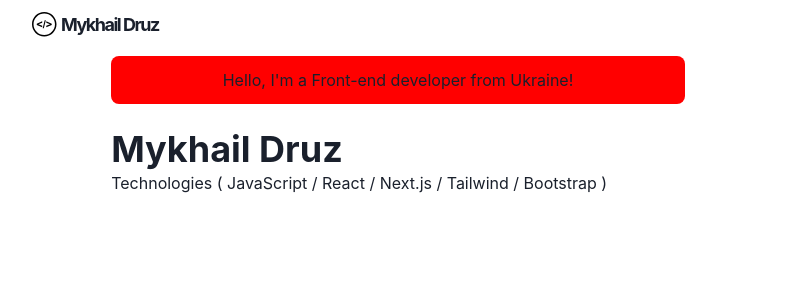
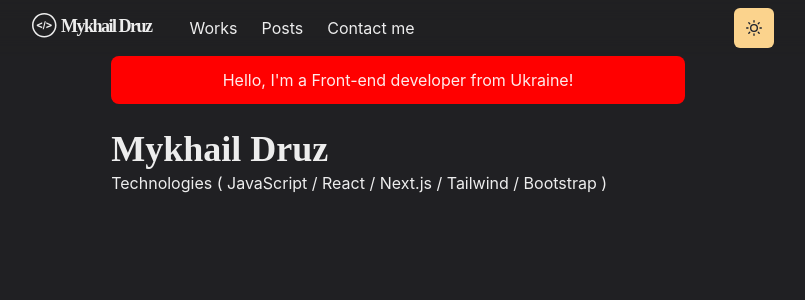
Before and after one commit to mykhail-druz/portfolio-website, a Next.js app: page / in a window 1280 px wide. Shown: the top 300 px of the page, without its empty margins (242-1047 px from the left). Built offline with nearby package versions, Linux system fonts and the light colour scheme.

Commit message:
Add dark mode and humburger menu

```diff
--- a/src/components/icons/print.js
+++ b/src/components/icons/print.js
@@ -3,9 +3,9 @@
     <svg
       width={25}
       height={25}
-      className="w-5 inline-block transition-transform group-hover:rotate-[20deg]"
+      className="w-5 inline-block transition-transform group-hover:rotate-[20deg] color:white"
       viewBox="0 0 500 500"
-      fill="#000000"
+      fill="currentColor"
       {...props}
     >
     <g>
--- /dev/null
+++ b/src/components/layouts/theme-toggle-button.js
@@ -0,0 +1,15 @@
+import { IconButton, useColorMode, useColorModeValue } from "@chakra-ui/react";
+import { SunIcon, MoonIcon } from '@chakra-ui/icons';
+
+const ThemeToggleButton = () => {
+    const { toggleColorMode } = useColorMode()
+
+    return (
+        <IconButton aria-label="Toggle theme"
+        colorScheme={useColorModeValue('purple', 'orange')}
+        icon={useColorModeValue(<MoonIcon />, <SunIcon />)}
+        onClick={toggleColorMode}></IconButton>
+    )
+}
+
+export default ThemeToggleButton
--- a/src/components/logo.js
+++ b/src/components/logo.js
@@ -13,7 +13,7 @@
     line-height: 20px;
     padding: 10px;
 
-    &:hover img {
+    &:hover svg {
         transform: rotate(20deg);
     }
 `
--- a/src/components/navbar.js
+++ b/src/components/navbar.js
@@ -10,11 +10,12 @@
     Menu,
     MenuItem,
     MenuList,
-    MenuBitton,
     IconButton,
-    useColorModeValue
+    useColorModeValue,
+    MenuButton
 } from '@chakra-ui/react';
-import { HumburgerIcon } from '@chakra-ui/icons';
+import { HamburgerIcon, HumburgerIcon } from '@chakra-ui/icons';
+import ThemeToggleButton from './layouts/theme-toggle-button';
 
 const LinkItem = ({ href, path, children }) => {
     const active = path === href
@@ -65,8 +66,43 @@
                 flexGrow={1}
                 mt={{ base:4, nmd:0 }}
                 >
-
+                    <LinkItem href="/works" path={path}>
+                        Works
+                    </LinkItem>
+                    <LinkItem href="/posts" path={path}>
+                        Posts
+                    </LinkItem>
+                    <LinkItem href="https://t.me/mykhail_druz" path={path}>
+                        Contact me
+                    </LinkItem>
                 </Stack>
+                <Box flex={1} align="right">
+                    <ThemeToggleButton />
+                    <Box ml={2} display={{base: 'inline-block', md:'none'}}>
+                        <Menu>
+                            <MenuButton
+                            as={IconButton}
+                            icon={<HamburgerIcon />}
+                            variant="outline"
+                            aria-label="Options"
+                            />
+                            <MenuList>
+                                <NextLink href="/" passHref>
+                                    <MenuItem as={Link}>About</MenuItem>
+                                </NextLink>
+                                <NextLink href="/works" passHref>
+                                    <MenuItem as={Link}>Works</MenuItem>
+                                </NextLink>
+                                <NextLink href="/posts" passHref>
+                                    <MenuItem as={Link}>Posts</MenuItem>
+                                </NextLink>
+                                    <MenuItem as={Link} href="https://t.me/mykhail_druz">
+                                        Contact me
+                                    </MenuItem>
+                            </MenuList>
+                        </Menu>
+                    </Box>
+                </Box>
             </Container>
         </Box>
     )
--- /dev/null
+++ b/src/libs/theme.js
@@ -0,0 +1,55 @@
+import { extendTheme, textDecoration } from "@chakra-ui/react";
+import { darken, mode } from "@chakra-ui/theme-tools";
+
+const styles = {
+    global: props => ({
+        body: {
+            bg: mode('#f0e7db', '#202023')(props)
+        }
+    })
+}
+
+const components = {
+    Heading: {
+        variants: {
+            'section-title': {
+                textDecoration: 'underline',
+                fontSize: 20,
+                textUnderlineOffset: 6,
+                textDecorationColor: '#525252',
+                textDecorationThickness: 4,
+                marginTop: 3,
+                marginBottom: 4
+            }
+        }
+    },
+    Link: {
+        baseStyle: props => ({
+            color: mode('#3d7aed', '#ff63c3')(props),
+            textUnderlineOffset: 3
+        })
+    }
+}
+
+const fonts = {
+    heading: "'M PLUS Rounded 1c'"
+}
+
+const colors = {
+    glassTeal: '#88ccca'
+}
+
+const config = {
+    initialColorMode: 'dark',
+    useSystemColorMose: true
+}
+
+const theme = extendTheme ({
+    config,
+    styles,
+    components,
+    colors,
+    fonts
+})
+
+export default theme
--- a/src/pages/_app.js
+++ b/src/pages/_app.js
@@ -1,9 +1,10 @@
 import { ChakraProvider } from "@chakra-ui/react";
 import Layout from "../components/layouts/main";
+import theme from "../libs/theme";
 
 const Website = ({ Component, pageProps, router }) => {
     return (
-        <ChakraProvider>
+        <ChakraProvider theme={theme}>
             <Layout router={router}>
                 <Component {...pageProps} key ={router.route} />
             </Layout>
--- /dev/null
+++ b/src/pages/_document.js
@@ -0,0 +1,18 @@
+import { ColorModeScript } from "@chakra-ui/react";
+import NextDocoment, { Html, Head, Main, NextScript } from 'next/document';
+import theme from "../libs/theme";
+
+export default class Document extends NextDocoment {
+    render () {
+        return (
+            <Html lang="en">
+                <Head />
+                <body>
+                    <ColorModeScript initialColorMode={theme.config.initialColorMode} />
+                    <Main />
+                    <NextScript />
+                </body>
+            </Html>
+        )
+    }
+}
```
